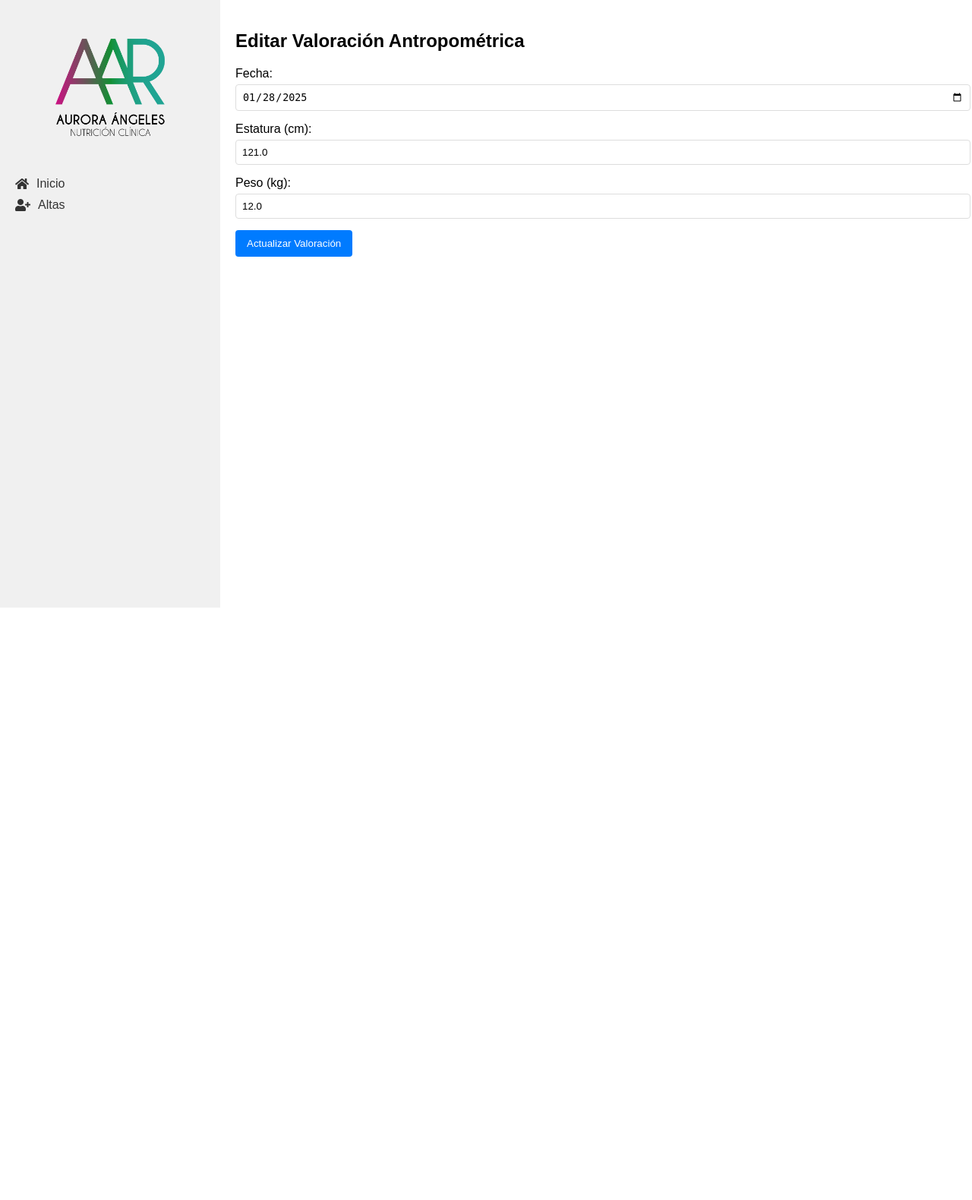
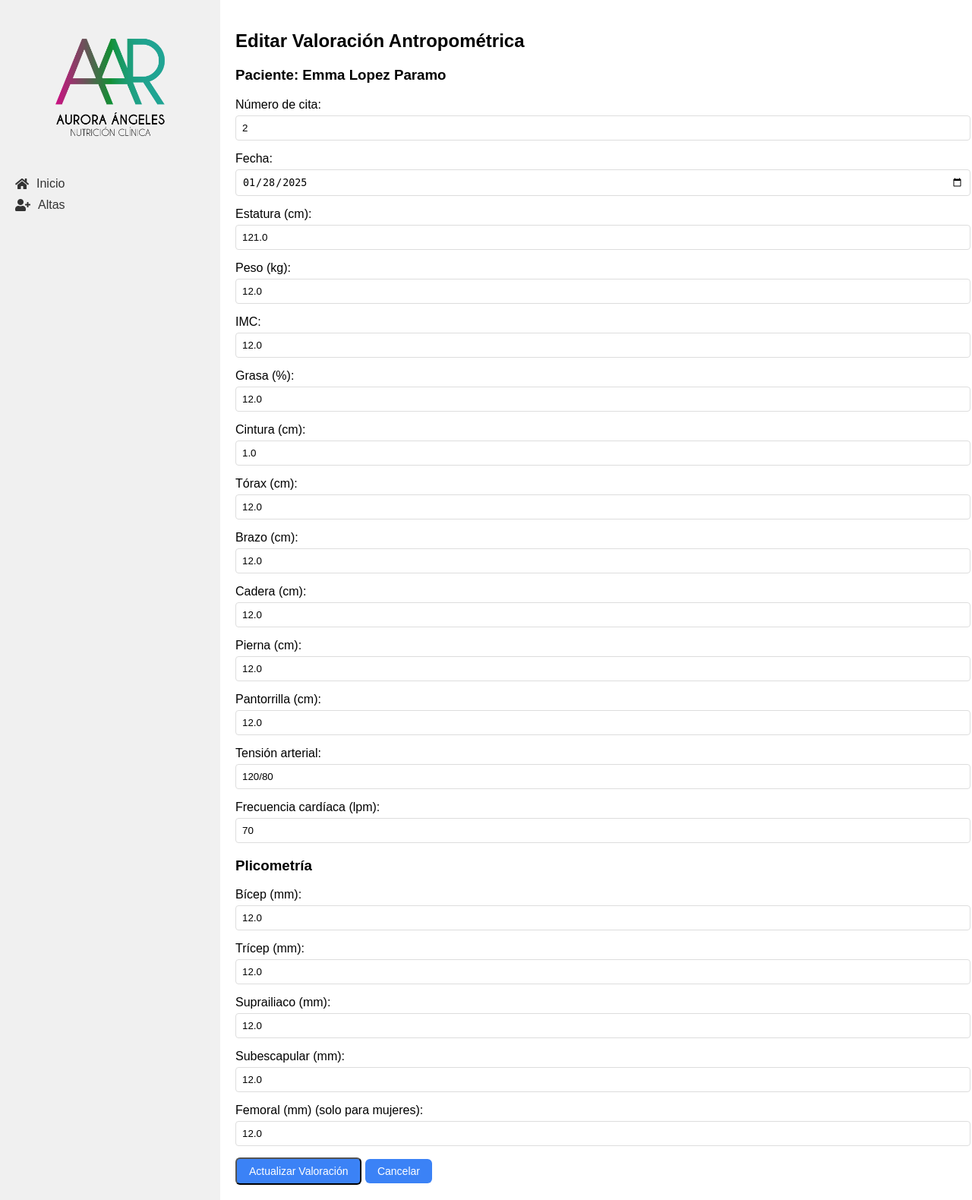
Before and after one commit to tbtkd/SPacientes, a Flask app: page /valoraciones/2/editar in a window 1280 px wide. Shown: the whole page at 76% size. Before the commit the page ends 800 px from the top, so only its background shows below. Run offline with Flask 3, Linux system fonts and the light colour scheme; data comes from the database, SQL or seed files in the repository; both versions use the stored data as it was after the commit.

```diff
--- a/app/controllers/valoracion_antropometrica.py
+++ b/app/controllers/valoracion_antropometrica.py
@@ -88,7 +88,6 @@ def editar_valoracion(valoracion_id):
 
     if request.method == 'POST':
         datos = {
-            'numero_cita': request.form['numero_cita'],
             'fecha': request.form['fecha'],
             'estatura': request.form['estatura'],
             'peso': request.form['peso'],
--- a/app/static/css/style.css
+++ b/app/static/css/style.css
@@ -416,7 +416,7 @@ body {
 }
 
 .search-form {
-  margin-bottom: 20px;
+  margin-bottom: 200px;
 }
 
 .search-form input[type="text"] {
@@ -438,3 +438,22 @@ body {
 .search-form button:hover {
   background-color: #0056b3;
 }
+
+.detail-container {
+  background-color: #f8f9fa;
+  border-radius: 8px;
+  padding: 20px;
+  margin-bottom: 20px;
+}
+
+.detail-container p {
+  margin-bottom: 10px;
+}
+
+.action-buttons {
+  margin-top: 20px;
+}
+
+.action-buttons .modern-action-button {
+  margin-right: 10px;
+}
--- a/app/templates/editar_valoracion.html
+++ b/app/templates/editar_valoracion.html
@@ -4,7 +4,14 @@
 
 {% block content %}
 <h2>Editar Valoración Antropométrica</h2>
+<h3>Paciente: {{ paciente['nombre'] }} {{ paciente['apellido_paterno'] }} {{ paciente['apellido_materno'] }}</h3>
+
 <form id="formValoracion" method="POST">
+
+    <div class="form-group">
+        <label for="numero_cita" class="form-label">Número de cita:</label>
+        <input type="number" id="numero_cita" name="numero_cita" class="form-input" value="{{ valoracion['numero_cita'] }}" required>
+    </div>
     <div class="form-group">
         <label for="fecha" class="form-label">Fecha:</label>
         <input type="date" id="fecha" name="fecha" class="form-input" value="{{ valoracion['fecha'] }}" required>
@@ -17,8 +24,71 @@
         <label for="peso" class="form-label">Peso (kg):</label>
         <input type="number" id="peso" name="peso" step="0.1" class="form-input" value="{{ valoracion['peso'] }}" required>
     </div>
-    <!-- Agregar el resto de los campos de la valoración antropométrica -->
-    <button type="submit" class="form-button">Actualizar Valoración</button>
+    <div class="form-group">
+        <label for="imc" class="form-label">IMC:</label>
+        <input type="number" id="imc" name="imc" step="0.01" class="form-input" value="{{ valoracion['imc'] }}" required>
+    </div>
+    <div class="form-group">
+        <label for="grasa" class="form-label">Grasa (%):</label>
+        <input type="number" id="grasa" name="grasa" step="0.1" class="form-input" value="{{ valoracion['grasa'] }}" required>
+    </div>
+    <div class="form-group">
+        <label for="cintura" class="form-label">Cintura (cm):</label>
+        <input type="number" id="cintura" name="cintura" step="0.1" class="form-input" value="{{ valoracion['cintura'] }}" required>
+    </div>
+    <div class="form-group">
+        <label for="torax" class="form-label">Tórax (cm):</label>
+        <input type="number" id="torax" name="torax" step="0.1" class="form-input" value="{{ valoracion['torax'] }}" required>
+    </div>
+    <div class="form-group">
+        <label for="brazo" class="form-label">Brazo (cm):</label>
+        <input type="number" id="brazo" name="brazo" step="0.1" class="form-input" value="{{ valoracion['brazo'] }}" required>
+    </div>
+    <div class="form-group">
+        <label for="cadera" class="form-label">Cadera (cm):</label>
+        <input type="number" id="cadera" name="cadera" step="0.1" class="form-input" value="{{ valoracion['cadera'] }}" required>
+    </div>
+    <div class="form-group">
+        <label for="pierna" class="form-label">Pierna (cm):</label>
+        <input type="number" id="pierna" name="pierna" step="0.1" class="form-input" value="{{ valoracion['pierna'] }}" required>
+    </div>
+    <div class="form-group">
+        <label for="pantorrilla" class="form-label">Pantorrilla (cm):</label>
+        <input type="number" id="pantorrilla" name="pantorrilla" step="0.1" class="form-input" value="{{ valoracion['pantorrilla'] }}" required>
+    </div>
+    <div class="form-group">
+        <label for="tension_arterial" class="form-label">Tensión arterial:</label>
+        <input type="text" id="tension_arterial" name="tension_arterial" class="form-input" required placeholder="Ej: 120/80" value="{{ valoracion['tension_arterial'] }}" required>
+    </div>
+    <div class="form-group">
+        <label for="frecuencia_cardiaca" class="form-label">Frecuencia cardíaca (lpm):</label>
+        <input type="number" id="frecuencia_cardiaca" name="frecuencia_cardiaca" class="form-input" value="{{ valoracion['frecuencia_cardiaca'] }}" required>
+    </div>
+    <h3>Plicometría</h3>
+    <div class="form-group">
+        <label for="bicep" class="form-label">Bícep (mm):</label>
+        <input type="number" id="bicep" name="bicep" step="0.1" class="form-input" value="{{ valoracion['bicep'] }}" required>
+    </div>
+    <div class="form-group">
+        <label for="tricep" class="form-label">Trícep (mm):</label>
+        <input type="number" id="tricep" name="tricep" step="0.1" class="form-input" value="{{ valoracion['tricep'] }}" required>
+    </div>
+    <div class="form-group">
+        <label for="suprailiaco" class="form-label">Suprailiaco (mm):</label>
+        <input type="number" id="suprailiaco" name="suprailiaco" step="0.1" class="form-input" value="{{ valoracion['suprailiaco'] }}" required>
+    </div>
+    <div class="form-group">
+        <label for="subescapular" class="form-label">Subescapular (mm):</label>
+        <input type="number" id="subescapular" name="subescapular" step="0.1" class="form-input" value="{{ valoracion['subescapular'] }}" required>
+    </div>
+    <div class="form-group">
+        <label for="femoral" class="form-label">Femoral (mm) (solo para mujeres):</label>
+        <input type="number" id="femoral" name="femoral" step="0.1" class="form-input" value="{{ valoracion['femoral'] }}">
+    </div>
+
+    <!-- ... (resto de los campos) ... -->
+    <button type="submit" class="action-button">Actualizar Valoración</button>
+    <a href="{{ url_for('valoracion.detalle_valoracion', valoracion_id=valoracion['id']) }}" class="action-button">Cancelar</a>
 </form>
 {% endblock %}
 
--- a/app/templates/lista_valoraciones.html
+++ b/app/templates/lista_valoraciones.html
@@ -30,7 +30,7 @@
                 <td class="table__cell text-right">{{ valoracion['frecuencia_cardiaca'] }} lpm</td>
                 <td class="table__cell">
                     <a href="{{ url_for('valoracion.detalle_valoracion', valoracion_id=valoracion['id']) }}"
-                       class="action-button">
+                        class="action-button">
                         Ver Detalles
                     </a>
                 </td>
```
Also changed, not shown: app/static/js/validaciones/valoracionValidacion.js (+8 -2 lines), app/templates/detalle_valoracion.html (+9 -4 lines), pacientes.db.
